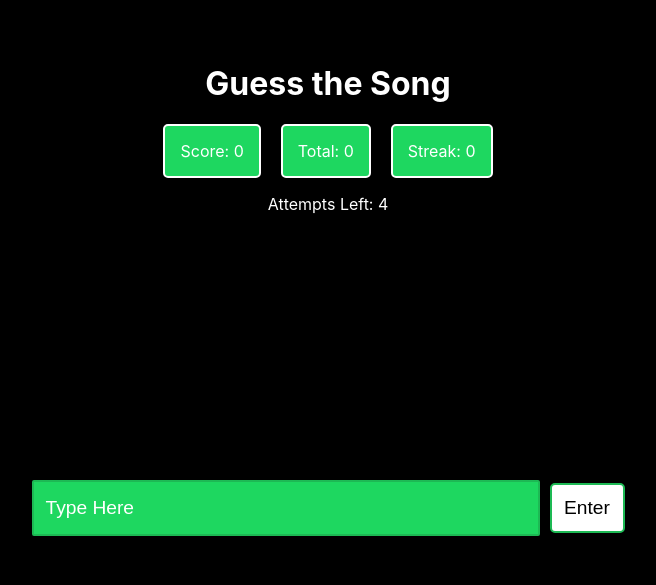
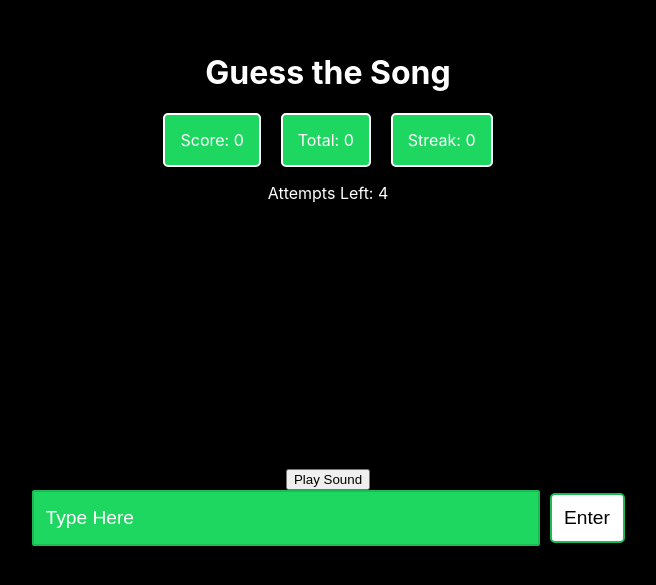
Before and after one commit to ak942/musiqle-front-end, a React (Create React App) app: page /song in a window 1280 px wide. Shown: the part 111-696 px from the top of the page, without its empty margins (312-968 px from the left). Built offline with nearby package versions, Linux system fonts and the light colour scheme.

Commit message:
add audio element in song.js

```diff
--- a/package.json
+++ b/package.json
@@ -8,6 +8,7 @@
     "@testing-library/user-event": "^13.5.0",
     "react": "^18.2.0",
     "react-dom": "^18.2.0",
+    "react-router-dom": "^6.14.2",
     "react-scripts": "5.0.1",
     "web-vitals": "^2.1.4"
   },
--- a/src/components/Song.js
+++ b/src/components/Song.js
@@ -3,12 +3,16 @@ import InputForm from './InputForm'
 import ScoreBoard from './ScoreBoard'
 
 const song = ({ name, currentScore, totalScore, streak, attempts = 4 }) => {
+    const play = () => {
+        new Audio('https://open.spotify.com/track/1dGr1c8CrMLDpV6mPbImSI').play()
+    }
     return (
         <div className="center game">
             <h1>Guess the Song</h1>
             <ScoreBoard currentScore={currentScore} totalScore={totalScore} streak={streak} />
             <p>Attempts Left: {attempts}</p>
             <div className="size"></div>
+            <button onClick={play}>Play Sound</button>
             <InputForm />
         </div>
     )
```
Also changed, not shown: 2 other files (tests, documents, lock files or other folders).
